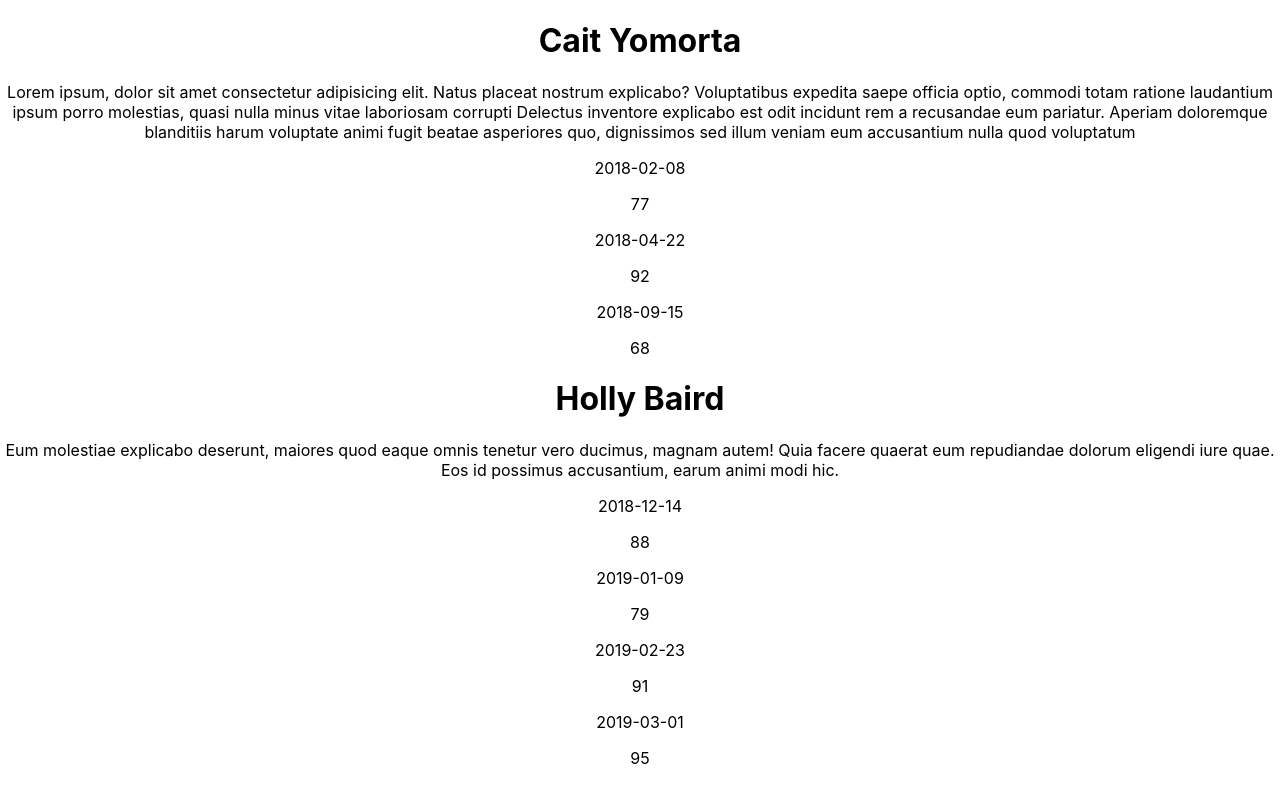
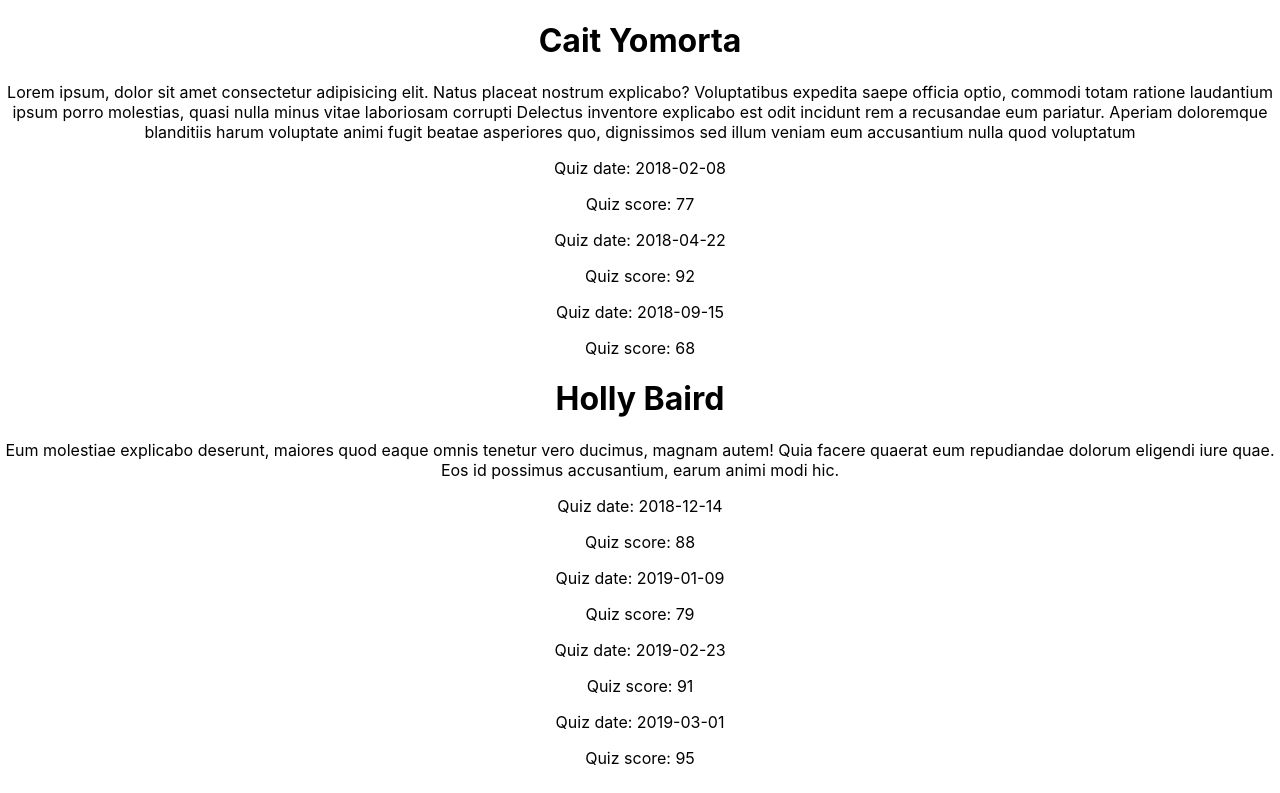
Before and after one commit to CCMatson/react-students-lab, a React (Create React App) app: page / in a window 1280 px wide. Shown: the top 793 px of the page. Built offline with nearby package versions, Linux system fonts and the light colour scheme.

Commit message:
add labels to scores

```diff
--- a/src/Scores.jsx
+++ b/src/Scores.jsx
@@ -8,8 +8,8 @@ const Score = ({ scores }) => {
         return (
 
           <div key={score.score}>
-            <p> {score.date}  </p>
-            <p> {score.score}</p>
+            <p> Quiz date: {score.date}  </p>
+            <p> Quiz score: {score.score}</p>
 
           </div>
 
```
